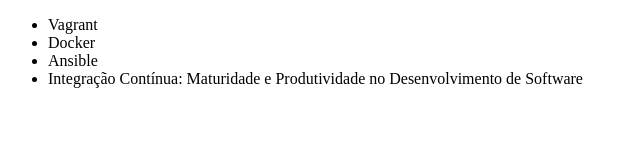
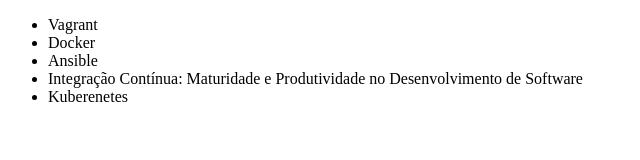
Before and after one commit to Andressa26/curso-git2, a plain HTML site: page index.html in a window 1280 px wide. Shown: the whole page, without its empty margins (0-640 px from the left). Drawn offline with Linux system fonts and the light colour scheme.

Commit message:
Adicionando curso de Kubernetes

```diff
--- a/index.html
+++ b/index.html
@@ -10,6 +10,7 @@
         <li>Docker</li>
         <li>Ansible</li>
         <li>Integração Contínua: Maturidade e Produtividade no Desenvolvimento de Software</li>
+	<li>Kuberenetes</li>
     </ul>
 </body>
 </html>
```
